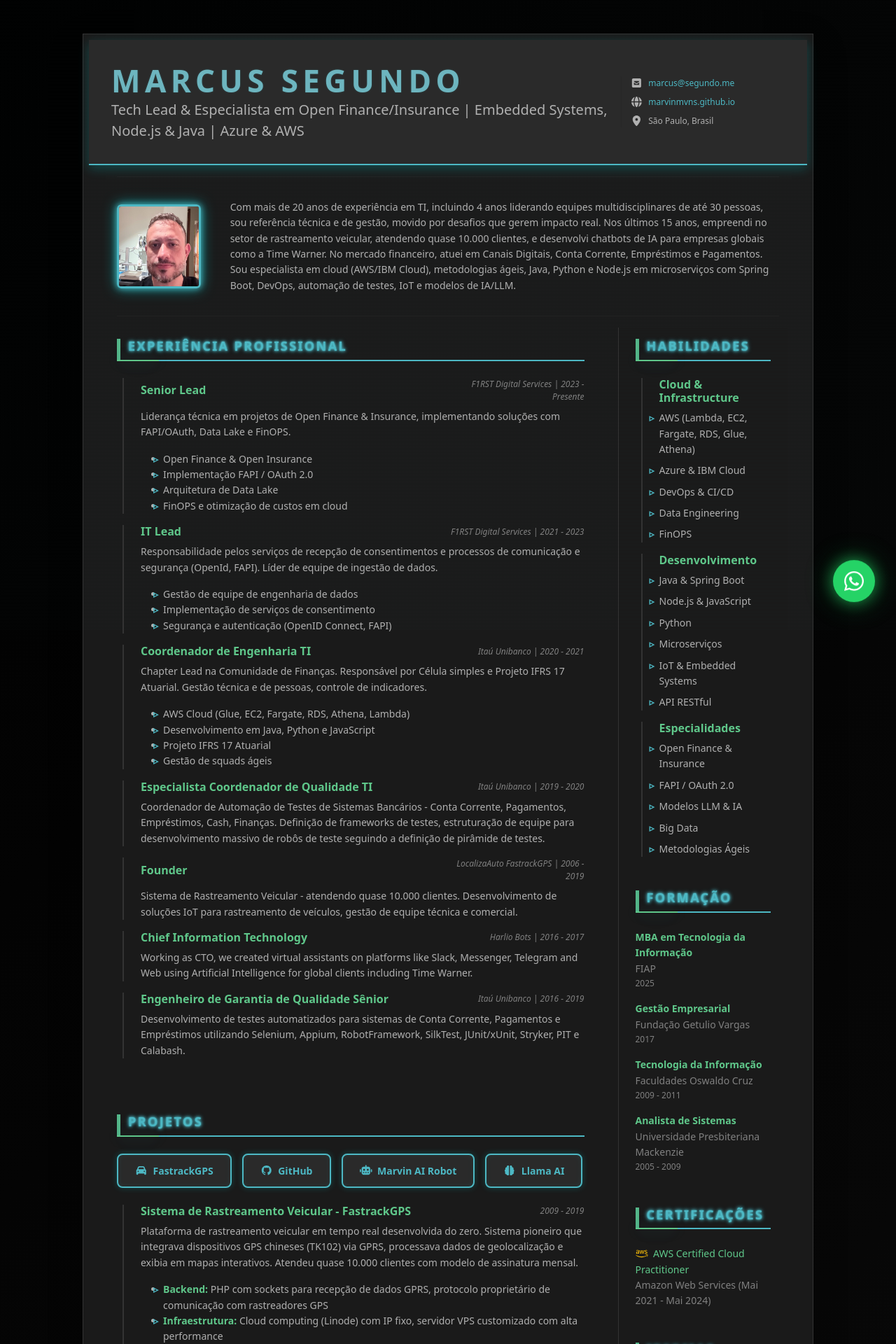
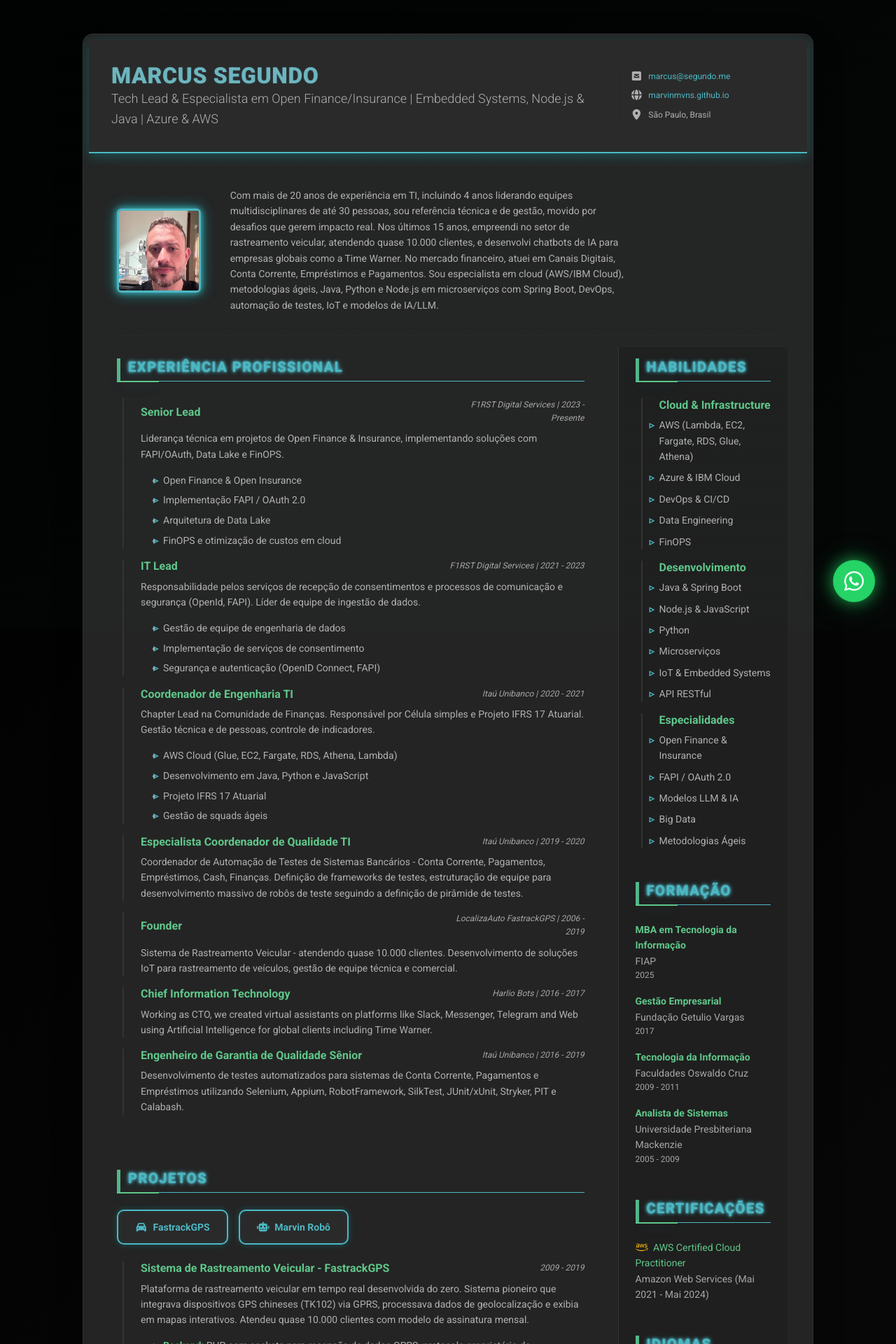
Before and after one commit to marvinmvns/cv2, a Jekyll site: the page index.html, which Jekyll copies as it is, in a window 1280 px wide. Shown: the top 1920 px of the page at 70% size. Built offline with Jekyll 4.4.1, drawn with Linux system fonts in a browser that asks for light colours; nearby versions of some CDN libraries; library files that are not in the unit come from our copies; some of the changed text lies outside the part shown.

Commit message:
novo site

```diff
--- a/_config.yml
+++ b/_config.yml
@@ -40,3 +40,6 @@
   - node_modules
   - update_boostrap.sh
   - update_bootstrap.sh
+  - vendor
+  - vendor/bundle
+  - AGENTS.md
--- /dev/null
+++ b/_sass/_accessibility.scss
@@ -0,0 +1,17 @@
+/* Accessibility helpers: focus rings and reduced motion */
+
+/* Strong, consistent focus ring */
+:focus-visible {
+  outline: 2px solid var(--accent);
+  outline-offset: 2px;
+  border-radius: 4px;
+}
+
+/* Respect reduced motion preference */
+@media (prefers-reduced-motion: reduce) {
+  * {
+    animation: none !important;
+    transition: none !important;
+    scroll-behavior: auto !important;
+  }
+}
--- /dev/null
+++ b/_sass/_theme.scss
@@ -0,0 +1,31 @@
+/* Theme tokens & refinements layered over existing CSS */
+
+:root {
+  --elev-bg: rgba(26,26,26,0.9);
+  --surface: rgba(36,36,36,1);
+  --text: #e6e6e6;
+  --text-muted: #a6a6a6;
+  --accent: #4db8c4; /* cyan */
+  --accent-2: #5fc78a; /* green */
+  --border: #2f2f2f;
+}
+
+/* Ensure good contrast and readable spacing */
+body { color: var(--text); }
+.theme-bg-light { background: var(--elev-bg); }
+
+.resume-wrapper {
+  background: var(--surface) !important;
+  border: 1px solid var(--border);
+}
+
+.resume-section-heading {
+  letter-spacing: 0.08em;
+  border-bottom: 1.5px solid var(--accent);
+}
+
+.item-meta, .text-muted { color: var(--text-muted) !important; }
+
+/* Accessible link colors with clearer hover states */
+a, .resume-link { color: var(--accent); }
+a:hover, .resume-link:hover { color: var(--accent-2); }
--- /dev/null
+++ b/_sass/_utilities.scss
@@ -0,0 +1,14 @@
+/* Utilities: spacing tweaks, containers, subtle defaults */
+
+/* Constrain overly long text lines for readability */
+.resume-intro .col.text-start { max-width: 75ch; }
+
+/* Improve list spacing */
+.resume-list li, .resume-skills-list li { margin-bottom: 0.4rem; }
+
+/* Tame heavy shadows from theme if present */
+.resume-wrapper { box-shadow: 0 8px 24px rgba(0,0,0,0.28); }
+
+/* Better social icon hover feedback without excessive motion */
+.resume-social-list a { transition: transform 120ms ease, color 120ms ease; }
+.resume-social-list a:hover { transform: translateY(-2px); }
--- /dev/null
+++ b/assets/css/main.scss
@@ -0,0 +1,51 @@
+---
+# Jekyll will process this SCSS into /assets/css/main.css
+---
+@import "theme";
+@import "utilities";
+@import "accessibility";
+
+/* Minimal baseline overrides layered after theme CSS files */
+
+html { font-size: 16px; }
+body {
+  font-family: "Roboto", system-ui, -apple-system, Segoe UI, Roboto, Ubuntu, Cantarell, Noto Sans, sans-serif;
+  line-height: 1.6;
+  -webkit-font-smoothing: antialiased;
+  -moz-osx-font-smoothing: grayscale;
+}
+
+/* Typography scale */
+.resume-name { font-size: clamp(1.75rem, 2.5vw, 2.25rem); letter-spacing: 0.02em; }
+.resume-tagline { font-size: clamp(1rem, 1.6vw, 1.125rem); }
+.resume-section-heading { font-size: clamp(1rem, calc(1.2rem + 0.2vw), 1.25rem); }
+.item-title { font-size: 1.05rem; }
+
+/* Card polish */
+.resume-wrapper {
+  border-radius: 14px;
+  box-shadow: 0 8px 24px rgba(0,0,0,0.28);
+}
+
+/* Improve paragraph readability */
+p { margin-bottom: 0.9rem; }
+
+/* Softer hover for items */
+.item:hover { transform: translateX(2px); }
+
+/* Links: better focus/hover */
+a.resume-link {
+  text-underline-offset: 3px;
+  text-decoration-thickness: 0.06em;
+}
+a.resume-link:hover { text-decoration: underline; }
+
+/* Subtle image polish */
+img.resume-profile-image { aspect-ratio: 1 / 1; object-fit: cover; }
+
+/* Buttons in Projects: tone down glow a bit */
+.project-button { border-radius: 10px; }
+.project-button:hover { transform: translateY(-1px); }
+
+/* Horizontal rule polish */
+hr { opacity: 0.35; }
--- a/index.html
+++ b/index.html
@@ -11,8 +11,10 @@
 	<meta name="author" content="Marcus Segundo">
 	<link rel="shortcut icon" href="favicon.ico">
 
-	<!-- Google Fonts -->
-	<link href="https://fonts.googleapis.com/css?family=Roboto:300,400,500,700,900" rel="stylesheet">
+		<!-- Google Fonts (preconnect + display swap for better metrics) -->
+		<link rel="preconnect" href="https://fonts.googleapis.com">
+		<link rel="preconnect" href="https://fonts.gstatic.com" crossorigin>
+		<link href="https://fonts.googleapis.com/css2?family=Roboto:wght@300;400;500;700;900&display=swap" rel="stylesheet">
 
 	<!-- FontAwesome JS-->
 	<script defer src="assets/fontawesome/js/all.min.js"></script>
@@ -21,6 +23,11 @@
 		<link id="theme-style" rel="stylesheet" href="assets/css/devresume.css">
 		<!-- Cyberpunk Theme Override -->
 		<link rel="stylesheet" href="assets/css/cyberpunk-theme.css">
+		<!-- Site overrides compiled from assets/css/main.scss by Jekyll -->
+		<link rel="stylesheet" href="assets/css/main.css">
+
+		<!-- Address bar / theme color for dark surfaces -->
+		<meta name="theme-color" content="#0a0a0a">
 
 </head>
 
@@ -39,7 +46,7 @@
 						<div class="resume-contact col-12 col-md-6 col-lg-4 col-xl-3">
 							<ul class="list-unstyled mb-0">
 								<li class="mb-2"><i class="fas fa-envelope-square fa-fw fa-lg me-2"></i><a class="resume-link" href="mailto:marcus@segundo.me">marcus@segundo.me</a></li>
-								<li class="mb-2"><i class="fas fa-globe fa-fw fa-lg me-2"></i><a class="resume-link" href="https://marvinmvns.github.io/" target="_blank">marvinmvns.github.io</a></li>
+									<li class="mb-2"><i class="fas fa-globe fa-fw fa-lg me-2"></i><a class="resume-link" href="https://marvinmvns.github.io/" target="_blank" rel="noopener noreferrer">marvinmvns.github.io</a></li>
 								<li class="mb-0"><i class="fas fa-map-marker-alt fa-fw fa-lg me-2"></i>São Paulo, Brasil</li>
 							</ul>
 						</div><!--//resume-contact-->
@@ -50,7 +57,7 @@
 				<div class="resume-intro py-3">
 					<div class="row align-items-center">
 						<div class="col-12 col-md-3 col-xl-2 text-center">
-						    <img class="resume-profile-image mb-3 mb-md-0 me-md-5 ms-md-0 rounded mx-auto" src="assets/images/1761965106042.jpeg" alt="Marcus Segundo">
+						    <img class="resume-profile-image mb-3 mb-md-0 me-md-5 ms-md-0 rounded mx-auto" src="assets/images/1761965106042.jpeg" alt="Foto de perfil de Marcus Segundo" loading="lazy" decoding="async">
 						</div>
 
 						<div class="col text-start">
@@ -158,21 +165,13 @@
 								<h3 class="text-uppercase resume-section-heading mb-4">Projetos</h3>
 
                     <div class="projects-buttons-container mb-4">
-									<a href="https://www.youtube.com/watch?v=dqDf5Zv" class="project-button" target="_blank">
+                        <a href="https://www.youtube.com/watch?v=dqDf5Zv" class="project-button" target="_blank" rel="noopener noreferrer">
                             <i class="fas fa-car me-2"></i>
                             FastrackGPS
                         </a>
-									<a href="https://github.com/marvinmvns" class="project-button" target="_blank">
-										<i class="fab fa-github me-2"></i>
-										GitHub
-									</a>
-									<a href="https://pt.wikipedia.org/wiki/Marvin,_o_Androide_Paranóide" class="project-button" target="_blank">
+                        <a href="https://pt.wikipedia.org/wiki/Marvin,_o_Androide_Paranóide" class="project-button" target="_blank" rel="noopener noreferrer">
                             <i class="fas fa-robot me-2"></i>
-										Marvin AI Robot
-									</a>
-									<a href="https://ai.meta.com/llama/" class="project-button" target="_blank">
-										<i class="fas fa-brain me-2"></i>
-										Llama AI
+                            Marvin Robô
                         </a>
                     </div>
 
@@ -193,9 +192,9 @@
 											<li><strong>Modelo de Negócio:</strong> SaaS com aluguel mensal de R$ 10,00, gestão de clientes e suporte técnico</li>
 										</ul>
 										<p class="mt-3">
-											<a href="https://www.youtube.com/watch?v=dqDf5Zv" target="_blank" class="resume-link me-3"><i class="fas fa-video me-1"></i>Vídeo demonstrativo</a>
-											<a href="https://github.com/marvinmvns" target="_blank" class="resume-link me-3"><i class="fab fa-github me-1"></i>Código fonte</a>
-											<a href="https://www.dx.com" target="_blank" class="resume-link me-3"><i class="fas fa-shopping-cart me-1"></i>Dealextreme (hardware)</a>
+											<a href="https://www.youtube.com/watch?v=dqDf5Zv" target="_blank" rel="noopener noreferrer" class="resume-link me-3"><i class="fas fa-video me-1"></i>Vídeo demonstrativo</a>
+											<a href="https://github.com/marvinmvns" target="_blank" rel="noopener noreferrer" class="resume-link me-3"><i class="fab fa-github me-1"></i>Código fonte</a>
+											<a href="https://www.dx.com" target="_blank" rel="noopener noreferrer" class="resume-link me-3"><i class="fas fa-shopping-cart me-1"></i>Dealextreme (hardware)</a>
 										</p>
 									</div>
 								</div><!--//item-->
@@ -227,10 +226,10 @@
 											<li>Reprodução do áudio e animação LED sincronizada</li>
 										</ol>
 										<p class="mt-3">
-											<a href="https://pt.wikipedia.org/wiki/Marvin,_o_Androide_Paranóide" target="_blank" class="resume-link me-3"><i class="fas fa-info-circle me-1"></i>Sobre Marvin</a>
-											<a href="https://ai.meta.com/llama/" target="_blank" class="resume-link me-3"><i class="fas fa-brain me-1"></i>Llama AI</a>
-											<a href="https://elevenlabs.io/" target="_blank" class="resume-link me-3"><i class="fas fa-microphone me-1"></i>ElevenLabs</a>
-											<a href="https://github.com/ggerganov/llama.cpp" target="_blank" class="resume-link me-3"><i class="fab fa-github me-1"></i>llama.cpp</a>
+											<a href="https://pt.wikipedia.org/wiki/Marvin,_o_Androide_Paranóide" target="_blank" rel="noopener noreferrer" class="resume-link me-3"><i class="fas fa-info-circle me-1"></i>Sobre Marvin</a>
+											<a href="https://ai.meta.com/llama/" target="_blank" rel="noopener noreferrer" class="resume-link me-3"><i class="fas fa-brain me-1"></i>Llama AI</a>
+											<a href="https://elevenlabs.io/" target="_blank" rel="noopener noreferrer" class="resume-link me-3"><i class="fas fa-microphone me-1"></i>ElevenLabs</a>
+											<a href="https://github.com/ggerganov/llama.cpp" target="_blank" rel="noopener noreferrer" class="resume-link me-3"><i class="fab fa-github me-1"></i>llama.cpp</a>
 										</p>
 									</div>
 								</div><!--//item-->
@@ -335,23 +334,21 @@
 				<hr>
 				<div class="resume-footer text-center">
 						<ul class="resume-social-list list-inline mx-auto mb-0 d-inline-block text-muted">
-						<li class="list-inline-item mb-lg-0 me-3"><a class="resume-link" href="https://github.com/marvinmvns" target="_blank"><i class="fa-brands fa-github-square fa-2x me-2" data-fa-transform="down-4"></i><span class="d-none d-lg-inline-block text-muted">github.com/marvinmvns</span></a></li>
-						<li class="list-inline-item mb-lg-0 me-3"><a class="resume-link" href="https://www.linkedin.com/in/marvin1986/" target="_blank"><i class="fa-brands fa-linkedin fa-2x me-2" data-fa-transform="down-4"></i><span class="d-none d-lg-inline-block text-muted">linkedin.com/in/marvin1986</span></a></li>
-						<li class="list-inline-item mb-lg-0 me-lg-3"><a class="resume-link" href="https://www.facebook.com/marvinthings" target="_blank"><i class="fa-brands fa-facebook fa-2x me-2" data-fa-transform="down-4"></i><span class="d-none d-lg-inline-block text-muted">facebook.com/marvinthings</span></a></li>
+							<li class="list-inline-item mb-lg-0 me-3"><a class="resume-link" href="https://github.com/marvinmvns" target="_blank" rel="noopener noreferrer" aria-label="GitHub: marvinmvns"><i class="fa-brands fa-github-square fa-2x me-2" data-fa-transform="down-4" aria-hidden="true"></i><span class="d-none d-lg-inline-block text-muted">github.com/marvinmvns</span></a></li>
+							<li class="list-inline-item mb-lg-0 me-3"><a class="resume-link" href="https://www.linkedin.com/in/marvin1986/" target="_blank" rel="noopener noreferrer" aria-label="LinkedIn: marvin1986"><i class="fa-brands fa-linkedin fa-2x me-2" data-fa-transform="down-4" aria-hidden="true"></i><span class="d-none d-lg-inline-block text-muted">linkedin.com/in/marvin1986</span></a></li>
+							<li class="list-inline-item mb-lg-0 me-lg-3"><a class="resume-link" href="https://www.facebook.com/marvinthings" target="_blank" rel="noopener noreferrer" aria-label="Facebook: marvinthings"><i class="fa-brands fa-facebook fa-2x me-2" data-fa-transform="down-4" aria-hidden="true"></i><span class="d-none d-lg-inline-block text-muted">facebook.com/marvinthings</span></a></li>
 						</ul>
 				</div><!--//resume-footer-->
 			</article>
 
 		</div><!--//container-->
 
-		<footer class="footer text-center py-4">
-			<small class="copyright text-muted">Designed with <span class="sr-only">love</span><i class="fas fa-heart"></i> by <a class="theme-link" href="http://themes.3rdwavemedia.com" target="_blank">Xiaoying Riley</a> for developers</small>
-		</footer>
+            <footer class="footer text-center py-4"></footer>
 
 	</div><!--//main-wrapper-->
 
 		<!-- Botão flutuante WhatsApp -->
-	<a href="https://wa.me/5511987415290" target="_blank" class="whatsapp-float" title="Contato via WhatsApp">
+		<a href="https://wa.me/5511987415290" target="_blank" rel="noopener noreferrer" class="whatsapp-float" title="Contato via WhatsApp" aria-label="Abrir conversa no WhatsApp">
 			<i class="fab fa-whatsapp"></i>
 		</a>
 
```
Also changed, not shown: AGENTS.md (added, +33 -0 lines), README.md (added), 2 other files. Lines whose indentation alone changed are shown as unchanged.
